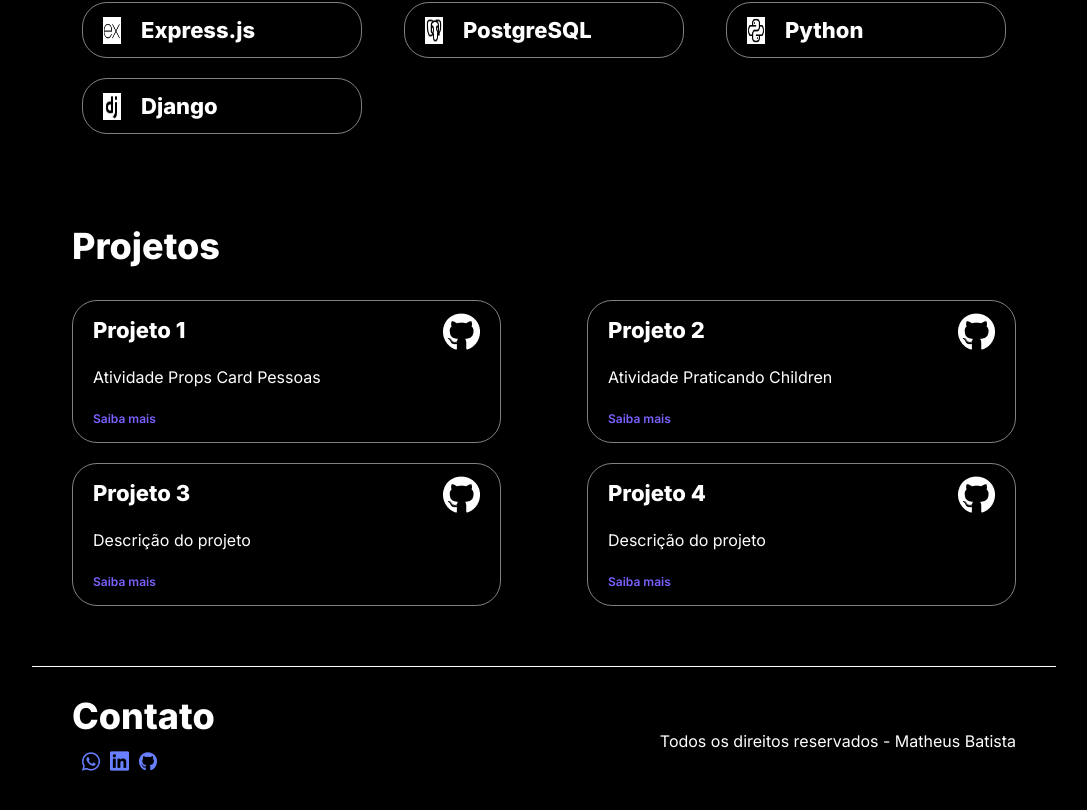
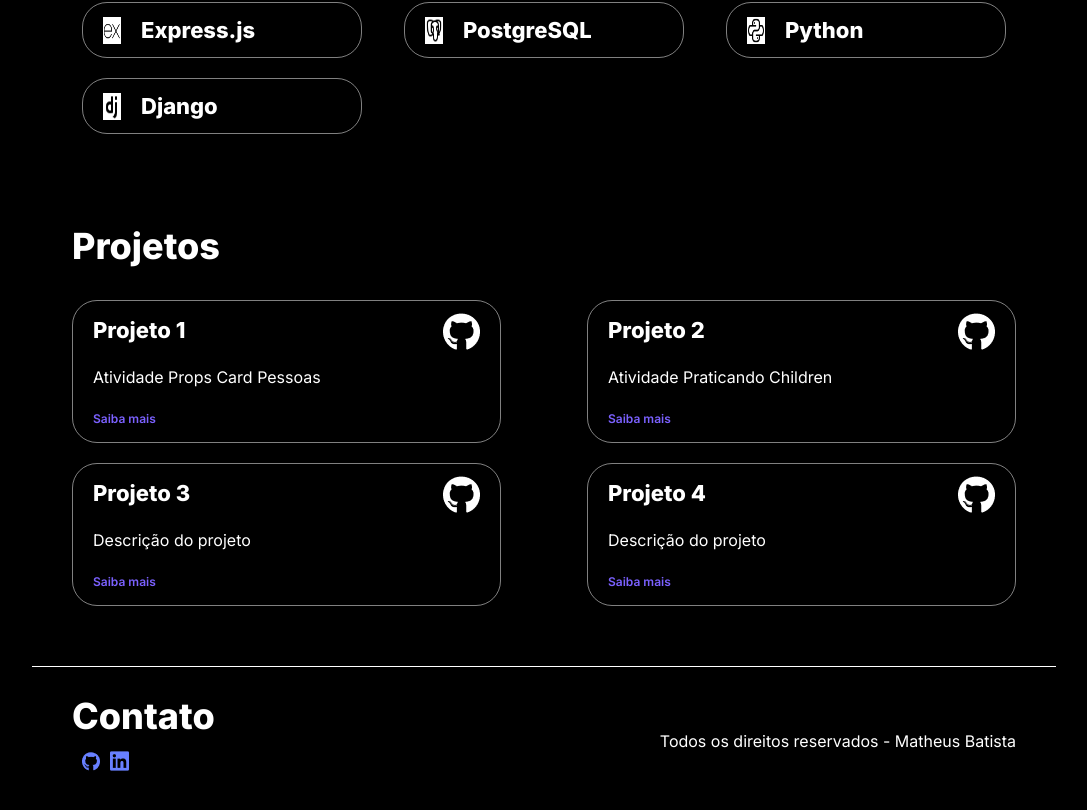
Before and after one commit to mabatista-pixel/my_portfolio, a React (Vite) app: page / in a window 1280 px wide. Shown: the part 935-1745 px from the top of the page, without its empty margins (96-1183 px from the left). Built offline with nearby package versions, Linux system fonts and the light colour scheme.

Commit message:
feat: added link to contact icons

```diff
--- a/src/components/Footer/index.jsx
+++ b/src/components/Footer/index.jsx
@@ -7,10 +7,13 @@
     return(
         <footer className={styles.container}>
             <div className={styles.footerInfo}>
-            <h2 className="title2">Contato</h2>
-            <img className={styles.footerImg} src={whatsappIcon} alt="Icone Whatsapp" />
-            <img className={styles.footerImg}  src={linkedinIcon} alt="Icone Linkedin" />
-            <img className={styles.footerImg}  src={githubIcon} alt="Icone Github" />
+                <h2 className="title2">Contato</h2>
+                    <a href="https://github.com/mabatista-pixel" target="_blank" rel="noopener noreferrer">
+                        <img className={styles.footerImg}  src={githubIcon} alt="Icone Github" />
+                    </a>
+                    <a href="https://www.linkedin.com/in/matheus-batista-cesar-62037a278/" target="_blank" rel="noopener noreferrer">
+                        <img className={styles.footerImg}  src={linkedinIcon} alt="Icone Linkedin" />
+                    </a>
             </div>
             <p className="paragraph">Todos os direitos reservados - Matheus Batista</p>
         </footer>
```
